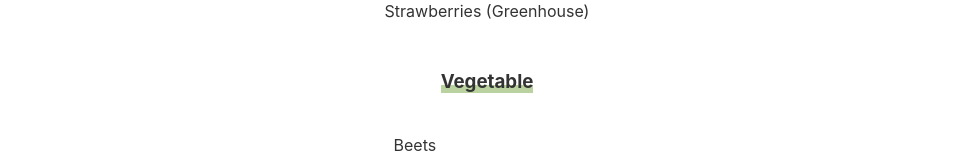
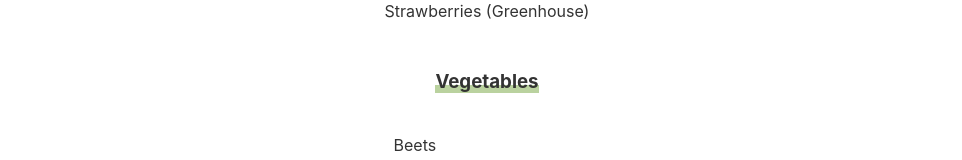
Before and after one commit to andreidobrinski/produce-in-season, a Svelte app: page / in a window 1280 px wide. Shown: the part 489-649 px from the top of the page, without its empty margins (153-1115 px from the left). Built offline with nearby package versions, Linux system fonts and the light colour scheme.

Commit message:
format vegetables type

```diff
--- a/src/ProduceList.svelte
+++ b/src/ProduceList.svelte
@@ -3,6 +3,7 @@
   import ProduceListItem from "./ProduceListItem.svelte";
   export let produce;
   const type = produce[1].type;
+  const formattedType = type === "vegetable" ? "vegetables" : type;
   let isExpanded = true;
   function toggle() {
     isExpanded = !isExpanded;
@@ -10,7 +11,7 @@
 </script>
 
 <button on:click={toggle} type="button">
-  <h3>{type}</h3>
+  <h3>{formattedType}</h3>
 </button>
 {#if isExpanded}
   <ul transition:fly={{ y: -50, duration: 500 }}>
```
